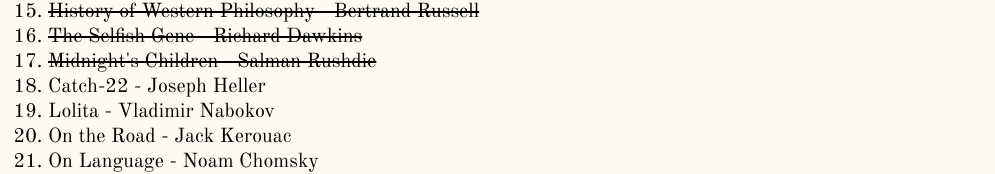
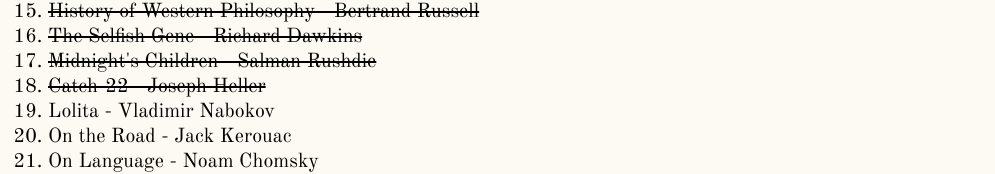
Before and after one commit to alex2/books, a plain HTML site: page index.html in a window 1280 px wide. Shown: the part 370-544 px from the top of the page, without its empty margins (0-995 px from the left). Drawn offline with nearby package versions, Linux system fonts and the light colour scheme.

Commit message:
Finished Catch-22

```diff
--- a/index.html
+++ b/index.html
@@ -31,7 +31,7 @@
     <li><del>History of Western Philosophy - Bertrand Russell</del></li>
     <li><del>The Selfish Gene - Richard Dawkins</del></li>
     <li><del>Midnight's Children - Salman Rushdie</del></li>
-    <li>Catch-22 - Joseph Heller</li>
+    <li><del>Catch-22 - Joseph Heller</del></li>
     <li>Lolita - Vladimir Nabokov</li>
     <li>On the Road - Jack Kerouac</li>
     <li>On Language - Noam Chomsky</li>
```
